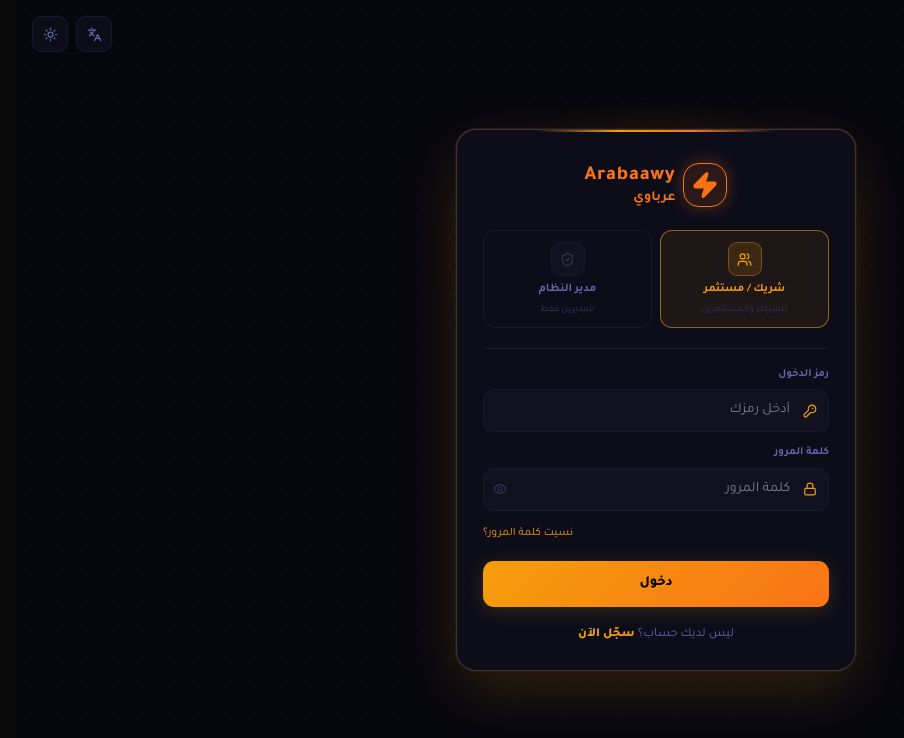
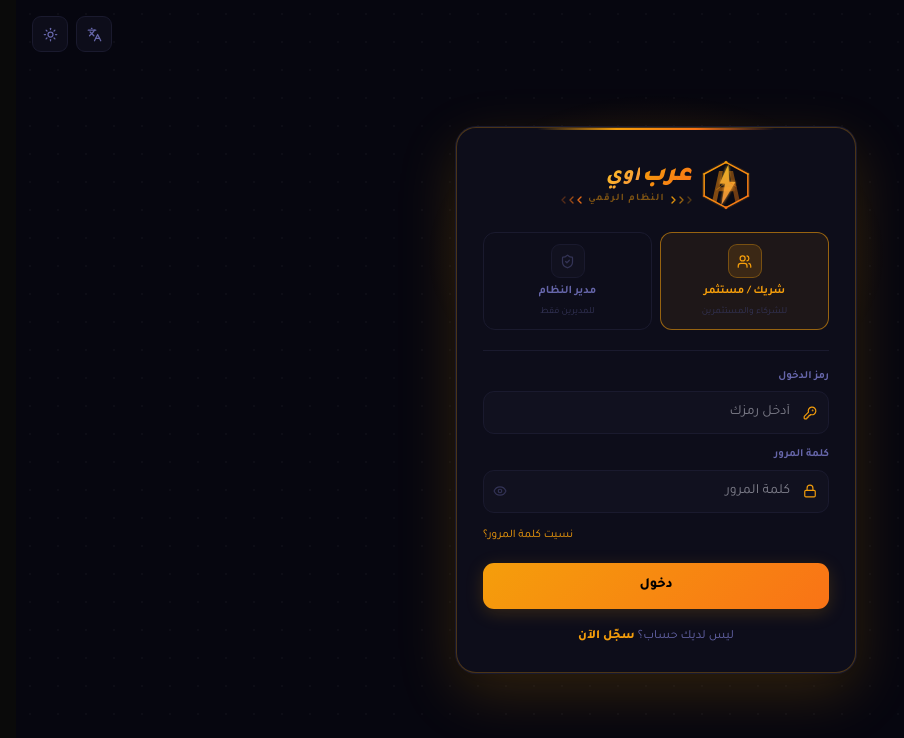
Before and after one commit to Hamodaalarbie/-, a Next.js app: page /login in a window 1280 px wide. Shown: the top 738 px of the page, without its empty margins (128-1032 px from the left). Built offline with nearby package versions, Linux system fonts and the light colour scheme.

Commit message:
Update Logo.tsx

```diff
--- a/components/Logo.tsx
+++ b/components/Logo.tsx
@@ -1,44 +1,120 @@
 "use client"
+import { useId } from "react"
 
-import { Zap } from "lucide-react"
+export type LogoScheme = "gold" | "red" | "blue" | "white"
 
 interface LogoProps {
-  size?: "sm" | "md" | "lg"
-  variant?: "orange" | "red" | "blue"
+  size?: "xs" | "sm" | "md" | "lg"
+  scheme?: LogoScheme
+  lang?: "ar" | "en"
 }
 
-export default function Logo({ size = "md", variant = "orange" }: LogoProps) {
-  const color = variant === "red" ? "#dc2626" : variant === "blue" ? "#3b82f6" : "#f97316"
-  const iconSize = size === "sm" ? 20 : size === "lg" ? 40 : 28
-  const textEn = size === "sm" ? "text-base" : size === "lg" ? "text-3xl" : "text-xl"
-  const textAr = size === "sm" ? "text-xs" : size === "lg" ? "text-xl" : "text-sm"
+const SCHEMES = {
+  gold:  { a:"#f59e0b", b:"#f97316", bolt:"#fbbf24", boltEnd:"#fb923c" },
+  red:   { a:"#ef4444", b:"#f97316", bolt:"#fde047", boltEnd:"#fb923c" },
+  blue:  { a:"#3b82f6", b:"#06b6d4", bolt:"#ffffff", boltEnd:"#38bdf8" },
+  white: { a:"#ffffff", b:"#cccccc", bolt:"#ffffff", boltEnd:"#aaaaaa" },
+}
+
+export default function Logo({ size = "md", scheme = "gold", lang = "ar" }: LogoProps) {
+  const uid  = useId().replace(/:/g, "")
+  const C    = SCHEMES[scheme]
+  const dim  = size === "xs" ? 34 : size === "sm" ? 40 : size === "lg" ? 64 : 50
+  const arSz = size === "xs" ? 17 : size === "sm" ? 21 : size === "lg" ? 34 : 26
+  const enSz = size === "xs" ?  7 : size === "sm" ?  8 : size === "lg" ? 12 : 10
+  const gap  = size === "xs" ?  6 : size === "sm" ?  7 : size === "lg" ? 12 : 9
+
+  const rim  = `rim${uid}`
+  const bolt = `blt${uid}`
+  const glow = `glw${uid}`
+  const clip = `clp${uid}`
 
   return (
-    <div className="flex items-center gap-2">
-      <div
-        className="flex items-center justify-center rounded-xl"
-        style={{
-          background: `${color}20`,
-          border: `1.5px solid ${color}`,
-          padding: size === "sm" ? "5px" : size === "lg" ? "10px" : "7px",
-          boxShadow: `0 0 16px ${color}50`,
-        }}
-      >
-        <Zap size={iconSize} fill={color} stroke={color} />
-      </div>
-      <div className="flex flex-col leading-tight">
-        <span
-          className={`font-extrabold tracking-wide ${textEn}`}
-          style={{ color, letterSpacing: "0.04em" }}
-        >
-          Arabaawy
-        </span>
-        <span
-          className={`font-bold ${textAr}`}
-          style={{ color, marginTop: "-2px" }}
-        >
-          عرباوي
-        </span>
+    <div style={{ display:"flex", alignItems:"center", gap, userSelect:"none" }}>
+
+      <svg width={dim} height={dim} viewBox="0 0 64 64" fill="none" style={{ flexShrink:0 }}>
+        <defs>
+          <linearGradient id={rim} x1="0" y1="0" x2="64" y2="64" gradientUnits="userSpaceOnUse">
+            <stop offset="0%"   stopColor={C.a}/>
+            <stop offset="100%" stopColor={C.b}/>
+          </linearGradient>
+          <linearGradient id={bolt} x1="32" y1="5" x2="32" y2="59" gradientUnits="userSpaceOnUse">
+            <stop offset="0%"   stopColor={C.bolt}/>
+            <stop offset="100%" stopColor={C.boltEnd}/>
+          </linearGradient>
+          <filter id={glow} x="-50%" y="-50%" width="200%" height="200%">
+            <feGaussianBlur stdDeviation="2.2" result="b"/>
+            <feMerge><feMergeNode in="b"/><feMergeNode in="SourceGraphic"/></feMerge>
+          </filter>
+          <clipPath id={clip}>
+            <polygon points="32,3 60,18 60,46 32,61 4,46 4,18"/>
+          </clipPath>
+        </defs>
+
+        <polygon points="32,1 62,17 62,47 32,63 2,47 2,17"
+          fill="none" stroke={C.a} strokeWidth="0.6" opacity="0.3"/>
+        <polygon points="32,3 60,18 60,46 32,61 4,46 4,18"
+          fill={scheme==="white"?"#ffffff10":"#00000040"}
+          stroke={`url(#${rim})`} strokeWidth="2"/>
+        <g clipPath={`url(#${clip})`} opacity="0.5">
+          <polygon points="14,54 23,14 28,14 20,54" fill={`url(#${rim})`}/>
+          <polygon points="36,14 41,14 50,54 44,54" fill={`url(#${rim})`} opacity="0.85"/>
+          <rect x="20" y="35" width="24" height="5" rx="2" fill={`url(#${rim})`}/>
+        </g>
+        <path d="M35,6 L24,30 L31,30 L26,58 L44,28 L36,28 Z"
+          fill={C.bolt} opacity="0.18" filter={`url(#${glow})`}/>
+        <path d="M35,6 L24,30 L31,30 L26,58 L44,28 L36,28 Z"
+          fill={`url(#${bolt})`} filter={`url(#${glow})`} opacity="0.92"/>
+        <line x1="30" y1="30" x2="20" y2="38" stroke={C.a} strokeWidth="1" strokeLinecap="round" opacity="0.6"/>
+        <line x1="36" y1="28" x2="45" y2="34" stroke={C.b} strokeWidth="1" strokeLinecap="round" opacity="0.55"/>
+        <circle cx="32" cy="3"  r="1.8" fill={C.a} opacity="0.9"/>
+        <circle cx="32" cy="61" r="1.8" fill={C.b} opacity="0.9"/>
+        <circle cx="60" cy="18" r="1.4" fill={C.a} opacity="0.7"/>
+        <circle cx="60" cy="46" r="1.4" fill={C.b} opacity="0.7"/>
+        <circle cx="4"  cy="18" r="1.4" fill={C.a} opacity="0.7"/>
+        <circle cx="4"  cy="46" r="1.4" fill={C.b} opacity="0.7"/>
+      </svg>
+
+      <div style={{ display:"flex", flexDirection:"column", gap: size==="xs"?2:3 }}>
+        <div style={{ display:"flex", alignItems:"baseline", gap:1, lineHeight:1 }}>
+          <span style={{
+            fontSize: arSz, fontWeight:900,
+            fontFamily:"Cairo,Tajawal,serif", fontStyle:"italic",
+            background:`linear-gradient(135deg,${C.a},${C.b})`,
+            WebkitBackgroundClip:"text", WebkitTextFillColor:"transparent", backgroundClip:"text",
+          }}>
+            {lang === "ar" ? "عرب" : "Arab"}
+          </span>
+          <span style={{
+            fontSize: arSz * 0.82, fontWeight:800,
+            fontFamily:"Cairo,Tajawal,serif", fontStyle:"italic",
+            background:`linear-gradient(135deg,${C.bolt},${C.boltEnd})`,
+            WebkitBackgroundClip:"text", WebkitTextFillColor:"transparent", backgroundClip:"text",
+          }}>
+            {lang === "ar" ? "اوي" : "aawy"}
+          </span>
+        </div>
+        <div style={{ display:"flex", alignItems:"center", gap:3 }}>
+          {[0.3,0.6,0.9].map((op,i) => (
+            <svg key={i} width="5" height="8" viewBox="0 0 5 8">
+              <polyline points="1,1 4,4 1,7" fill="none"
+                stroke={C.a} strokeWidth="1.4" strokeLinecap="round" strokeLinejoin="round" opacity={op}/>
+            </svg>
+          ))}
+          <span style={{
+            fontSize:enSz, fontWeight:700, color:`${C.a}80`,
+            letterSpacing:"0.12em", textTransform:"uppercase",
+            fontFamily:"Cairo,Tajawal,sans-serif", whiteSpace:"nowrap", margin:"0 3px",
+          }}>
+            {lang === "ar" ? "النظام الرقمي" : "Digital Ecosystem"}
+          </span>
+          {[0.9,0.6,0.3].map((op,i) => (
+            <svg key={i} width="5" height="8" viewBox="0 0 5 8">
+              <polyline points="4,1 1,4 4,7" fill="none"
+                stroke={C.b} strokeWidth="1.4" strokeLinecap="round" strokeLinejoin="round" opacity={op}/>
+            </svg>
+          ))}
+        </div>
       </div>
     </div>
   )
```
